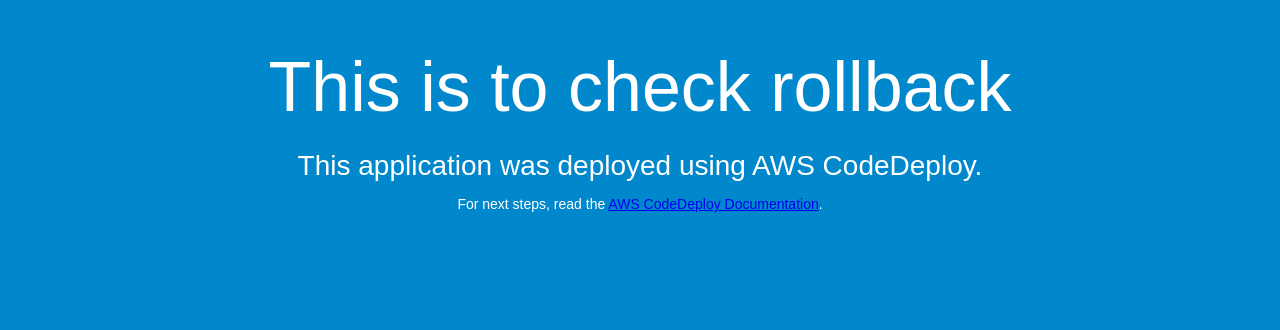
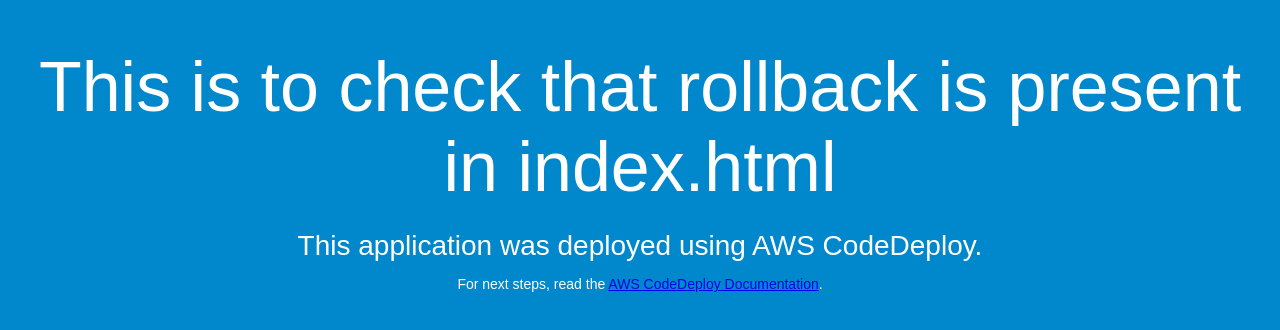
Before and after one commit to Venkateshprasad111/Codedeploy_sample, a plain HTML site: page index.html in a window 1280 px wide. Drawn offline with Linux system fonts and the light colour scheme.

Commit message:
checking for codebuild

```diff
--- a/index.html
+++ b/index.html
@@ -26,7 +26,7 @@
 </head>
 <body>
   <div align="center">
-    <h1>This is to check rollback</h1>
+    <h1>This is to check that rollback is present in index.html</h1>
     <h2>This application was deployed using AWS CodeDeploy.</h2>
     <p>For next steps, read the <a href="http://aws.amazon.com/documentation/codedeploy">AWS CodeDeploy Documentation</a>.</p>
   </div>
```
